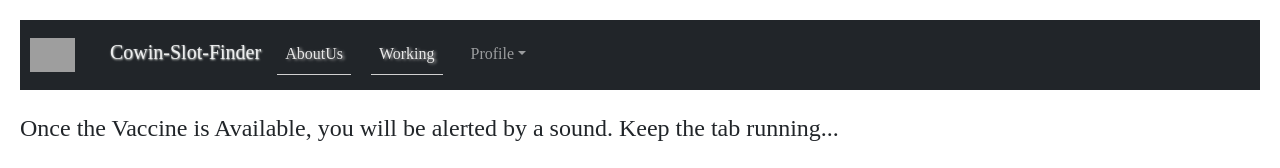
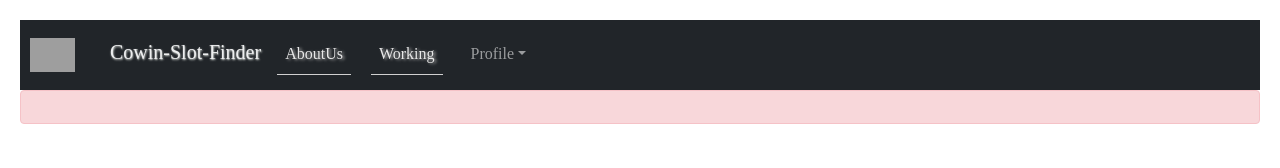
Before and after one commit to AganithShanbhag/Cowin-Slot-Finder, a React (Create React App) app: page / in a window 1280 px wide. Shown: the top 168 px of the page. Built offline with nearby package versions, Linux system fonts and the light colour scheme; no server answers; sample sign-in values are in the browser's storage; grey boxes are pictures that could not be loaded.

Commit message:
7th Commit

```diff
--- a/src/components/Heading.js
+++ b/src/components/Heading.js
@@ -1,5 +1,5 @@
-import React, {useState} from 'react'
-import { Nav,NavDropdown,Navbar,Button } from 'react-bootstrap'
+import React, { useState } from 'react'
+import { Nav, NavDropdown, Navbar, Button, Alert } from 'react-bootstrap'
 import { useHistory } from "react-router-dom"
 import { useAuth } from "../contexts/AuthContext"
 
@@ -23,6 +23,8 @@ const Title = {
 
 export default function Heading() {
 
+
+    const [error, setError] = useState(" ")
     const { currentUser, logout } = useAuth()
     const history = useHistory()
 
@@ -43,7 +45,7 @@ export default function Heading() {
 
             <Navbar collapseOnSelect expand="lg" bg="dark" variant="dark">
                 <Navbar.Brand href="/">
-                    <img width="45px" style={{margin:'5px 10px'}} src="https://image.flaticon.com/icons/png/512/3022/3022142.png" alt="virus-illustration" />{" "}
+                    <img width="45px" style={{ margin: '5px 10px' }} src="https://image.flaticon.com/icons/png/512/3022/3022142.png" alt="virus-illustration" />{" "}
                     <span style={Title}>Cowin-Slot-Finder</span>
                 </Navbar.Brand>
                 <Navbar.Toggle aria-controls="responsive-navbar-nav" />
@@ -61,6 +63,7 @@ export default function Heading() {
                     </Nav>
                 </Navbar.Collapse>
             </Navbar>
+            {error && <Alert variant="danger">{error}</Alert>}
         </>
     )
 }
```
